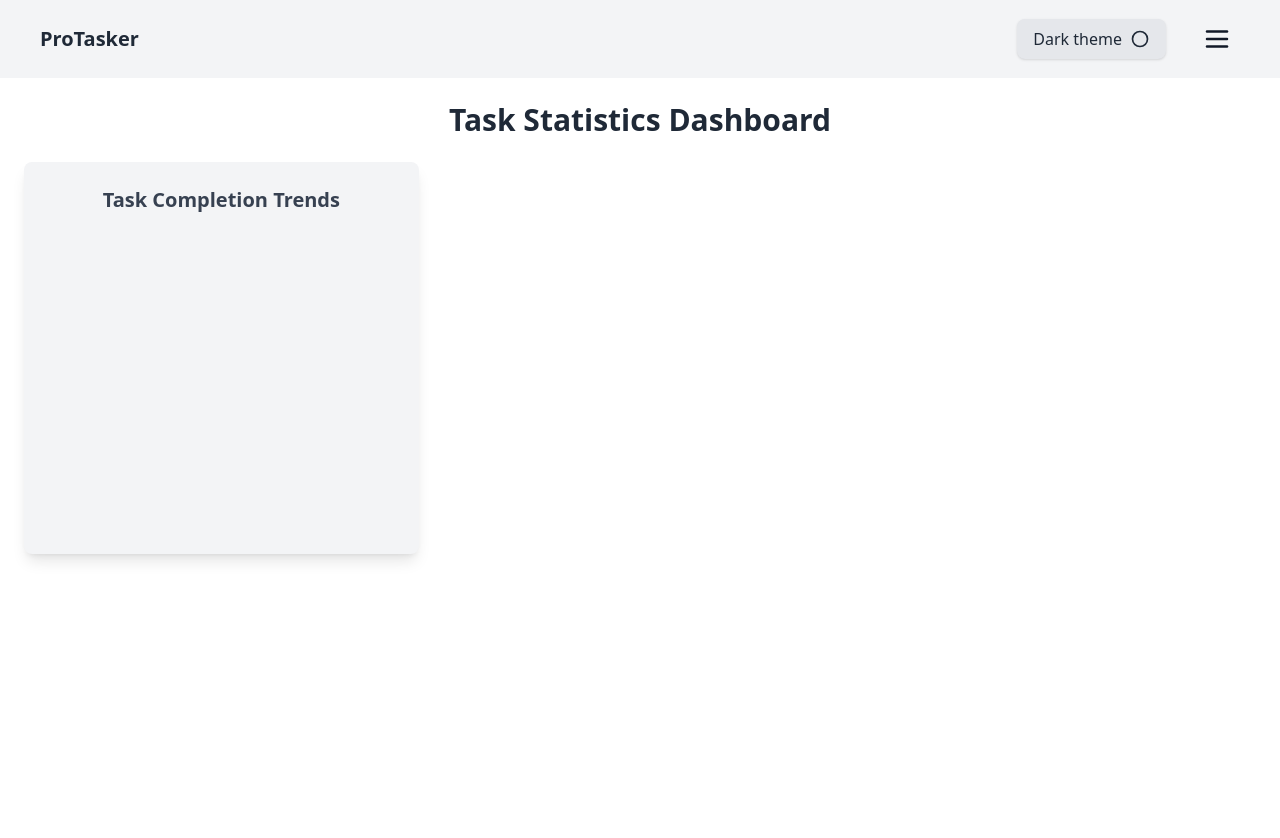
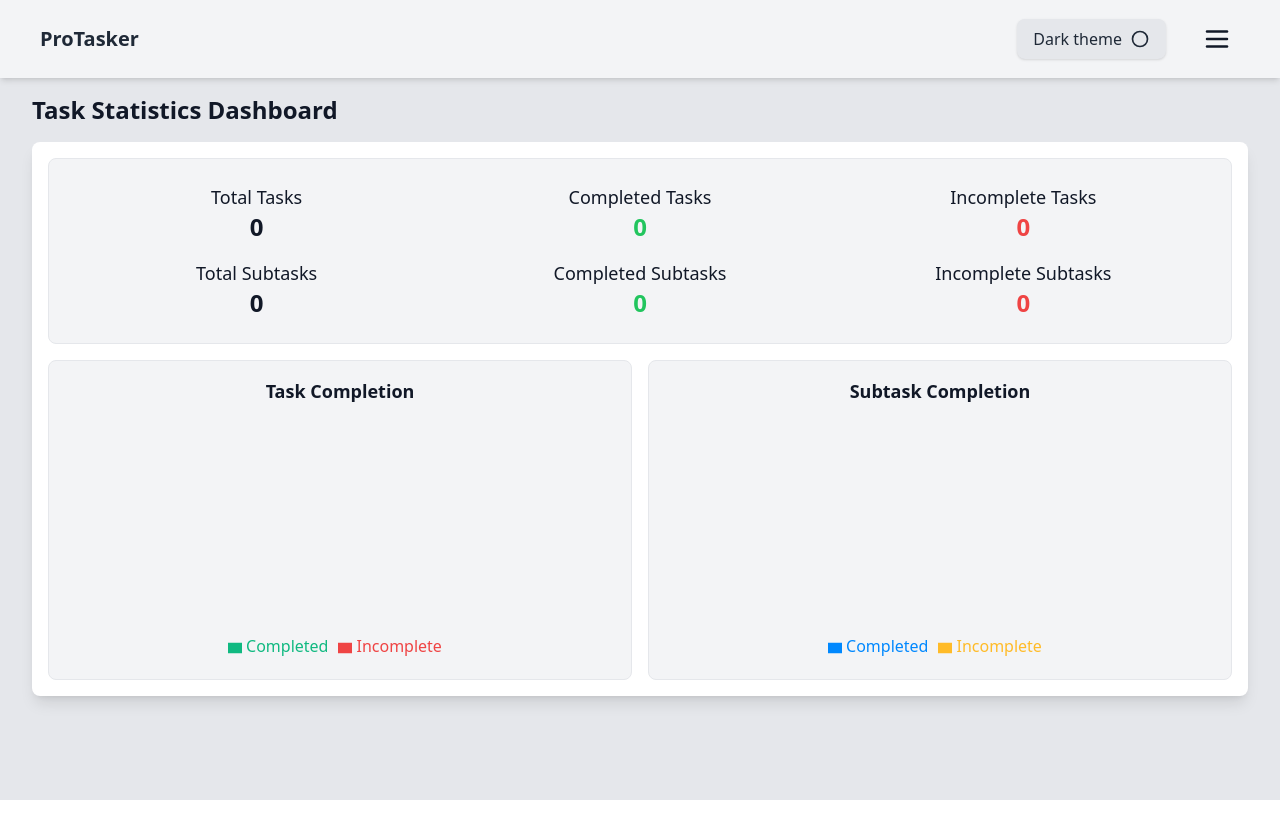
Before and after one commit to adrianrakiec/ProTasker, a React (Vite) app: page /statistics in a window 1280 px wide. Shown: the top 838 px of the page. After the commit the page ends 800 px from the top, so only its background shows below. Built offline with nearby package versions, Linux system fonts and the light colour scheme.

Commit message:
feat: create pie chart and overview stats

```diff
--- /dev/null
+++ b/src/components/Statistics/OverviewStats.tsx
@@ -0,0 +1,75 @@
+import { useSelector } from 'react-redux';
+import { RootState } from '../../store';
+import { PieChartComponent } from './PieChartComponent';
+
+export const OverviewStats: React.FC = () => {
+	const tasks = useSelector((state: RootState) => state.tasks.tasks);
+
+	const totalTasks = tasks.length;
+	const completedTasks = tasks.filter(task => task.status === 'done').length;
+	const incompleteTasks = totalTasks - completedTasks;
+
+	const allSubtasks = tasks.flatMap(task => task.subtasks || []);
+	const totalSubtasks = allSubtasks.length;
+	const completedSubtasks = allSubtasks.filter(sub => sub.completed).length;
+	const incompleteSubtasks = totalSubtasks - completedSubtasks;
+
+	const taskData = [
+		{ name: 'Completed', value: completedTasks },
+		{ name: 'Incomplete', value: incompleteTasks },
+	];
+
+	const subtaskData = [
+		{ name: 'Completed', value: completedSubtasks },
+		{ name: 'Incomplete', value: incompleteSubtasks },
+	];
+
+	return (
+		<div className='p-4 bg-white dark:bg-gray-800 rounded-lg shadow-lg'>
+			<div className='w-full p-6 border rounded-lg bg-gray-100 dark:bg-gray-700 text-gray-900 dark:text-white text-center grid grid-cols-2 md:grid-cols-3 gap-4'>
+				<div>
+					<h3 className='text-lg font-medium'>Total Tasks</h3>
+					<p className='text-2xl font-bold'>{totalTasks}</p>
+				</div>
+				<div>
+					<h3 className='text-lg font-medium'>Completed Tasks</h3>
+					<p className='text-2xl font-bold text-green-500'>{completedTasks}</p>
+				</div>
+				<div>
+					<h3 className='text-lg font-medium'>Incomplete Tasks</h3>
+					<p className='text-2xl font-bold text-red-500'>{incompleteTasks}</p>
+				</div>
+				<div>
+					<h3 className='text-lg font-medium'>Total Subtasks</h3>
+					<p className='text-2xl font-bold'>{totalSubtasks}</p>
+				</div>
+				<div>
+					<h3 className='text-lg font-medium'>Completed Subtasks</h3>
+					<p className='text-2xl font-bold text-green-500'>
+						{completedSubtasks}
+					</p>
+				</div>
+				<div>
+					<h3 className='text-lg font-medium'>Incomplete Subtasks</h3>
+					<p className='text-2xl font-bold text-red-500'>
+						{incompleteSubtasks}
+					</p>
+				</div>
+			</div>
+
+			<div className='grid grid-cols-1 md:grid-cols-2 gap-4 mt-4'>
+				<div className='flex flex-col items-center p-4 border rounded-lg bg-gray-100 dark:bg-gray-700'>
+					<PieChartComponent data={taskData} title='Task Completion' />
+				</div>
+
+				<div className='flex flex-col items-center p-4 border rounded-lg bg-gray-100 dark:bg-gray-700'>
+					<PieChartComponent
+						data={subtaskData}
+						title='Subtask Completion'
+						colors={['#0088FE', '#FFBB28']}
+					/>
+				</div>
+			</div>
+		</div>
+	);
+};
--- /dev/null
+++ b/src/components/Statistics/PieChartComponent.tsx
@@ -0,0 +1,37 @@
+import { PieChart, Pie, Cell, Tooltip, Legend } from 'recharts';
+
+interface PieChartComponentProps {
+	data: { name: string; value: number }[];
+	colors?: string[];
+	title?: string;
+}
+
+const DEFAULT_COLORS = ['#10B981', '#EF4444', '#3B82F6', '#F59E0B', '#8B5CF6'];
+
+export const PieChartComponent: React.FC<PieChartComponentProps> = ({
+	data,
+	colors = DEFAULT_COLORS,
+	title,
+}) => {
+	return (
+		<div className='flex flex-col items-center'>
+			{title && <h3 className='text-lg font-semibold mb-2'>{title}</h3>}
+			<PieChart width={250} height={250}>
+				<Pie
+					data={data}
+					cx='50%'
+					cy='50%'
+					outerRadius={80}
+					dataKey='value'
+					label
+				>
+					{data.map((_, index) => (
+						<Cell key={`cell-${index}`} fill={colors[index % colors.length]} />
+					))}
+				</Pie>
+				<Tooltip contentStyle={{ marginLeft: '10px' }} />
+				<Legend />
+			</PieChart>
+		</div>
+	);
+};
--- a/src/main.tsx
+++ b/src/main.tsx
@@ -10,6 +10,7 @@ import { TaskDetailsPage } from './pages/TaskDetailsPage.tsx';
 import { NotFoundPage } from './pages/NotFoundPage.tsx';
 import { ImportExportPage } from './pages/ImportExportPage.tsx';
 import { StatisticsPage } from './pages/StatisticsPage.tsx';
+import { OverviewStats } from './components/Statistics/OverviewStats.tsx';
 import './index.css';
 
 createRoot(document.getElementById('root')!).render(
@@ -22,7 +23,9 @@ createRoot(document.getElementById('root')!).render(
 						<Route path='/create-task' element={<TaskForm />} />
 						<Route path='/task-details/:id' element={<TaskDetailsPage />} />
 						<Route path='/import-export' element={<ImportExportPage />} />
-						<Route path='/statistics' element={<StatisticsPage />} />
+						<Route path='/statistics' element={<StatisticsPage />}>
+							<Route index element={<OverviewStats />} />
+						</Route>
 					</Route>
 					<Route path='*' element={<NotFoundPage />} />
 				</Routes>
--- a/src/pages/StatisticsPage.tsx
+++ b/src/pages/StatisticsPage.tsx
@@ -1,19 +1,15 @@
-import { useSelector } from 'react-redux';
-import { RootState } from '../store';
-import { TaskTrendsChart } from '../components/Statistics/TaskTrendChart';
+import { Wrapper } from '../components/Wrapper';
+import { Outlet } from 'react-router';
 
 export const StatisticsPage: React.FC = () => {
-	const tasks = useSelector((state: RootState) => state.tasks.tasks);
-
 	return (
-		<div className='p-6 bg-white dark:bg-gray-900 min-h-screen'>
-			<h2 className='text-3xl font-bold text-center text-gray-800 dark:text-white mb-6'>
-				Task Statistics Dashboard
-			</h2>
-
-			<div className='grid grid-cols-1 md:grid-cols-2 lg:grid-cols-3 gap-6'>
-				<TaskTrendsChart tasks={tasks} />
+		<Wrapper>
+			<div className='container mx-auto p-4'>
+				<h2 className='text-2xl font-semibold mb-4'>
+					Task Statistics Dashboard
+				</h2>
+				<Outlet />
 			</div>
-		</div>
+		</Wrapper>
 	);
 };
```
